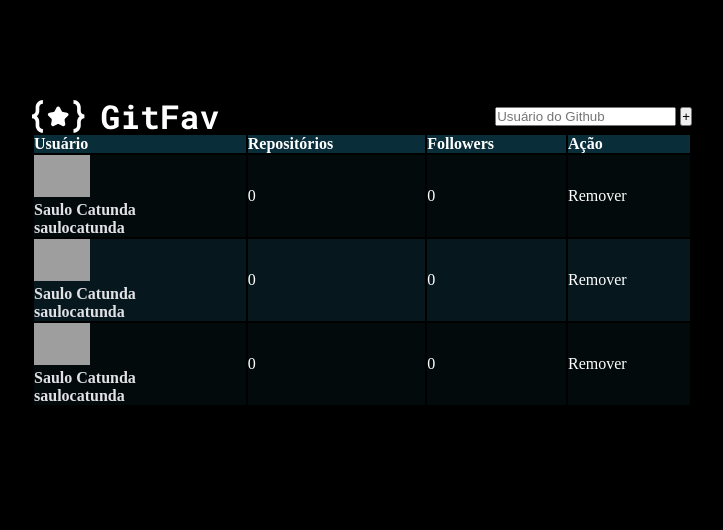
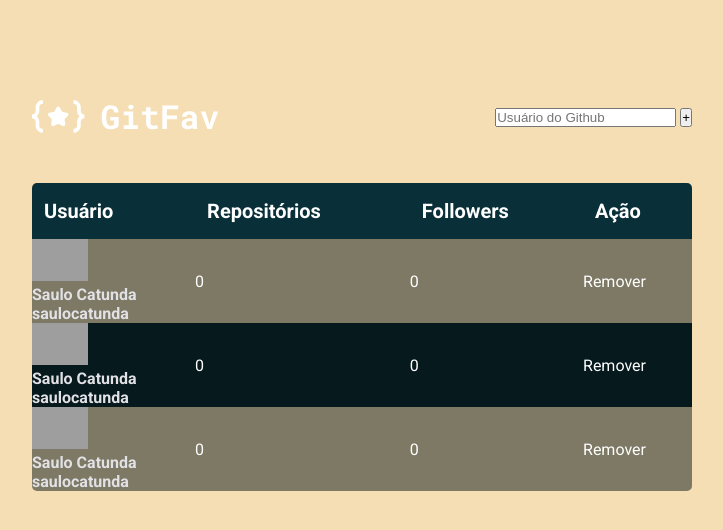
Before and after one commit to saulocatunda/git-fav, a plain HTML site: page index.html in a window 1280 px wide. Shown: the whole page, without its empty margins (278-1001 px from the left). Drawn offline with Linux system fonts and the light colour scheme; grey boxes are pictures that could not be loaded.

Commit message:
Style-TableV2

```diff
--- a/index.html
+++ b/index.html
@@ -7,6 +7,9 @@
     <link rel="shortcut icon" href="assets/star.svg" type="image/x-icon" />
     <script src="js/main.js" type="module" defer></script>
     <meta name="viewport" content="width=device-width, initial-scale=1.0" />
+    <style>
+      @import url('https://fonts.googleapis.com/css2?family=Roboto:wght@400;700&display=swap');
+    </style>
     <title>GitFav</title>
   </head>
   <body>
--- a/style.css
+++ b/style.css
@@ -6,9 +6,10 @@
 
 :root {
   font-size: 62.5%;
-  --hue: 194;
+  --hue: 191;
   --background-color: #000000;
   --text-color: #e1e1e6;
+  --border-color: #4a808c;
   --table-header-color: hsl(var(--hue), 72%, 13%);
   --table-dark-bg-color: hsla(var(--hue), 64%, 6%, 0.5);
   --table-light-bg-color: hsl(var(--hue), 65%, 7%);
@@ -42,16 +43,46 @@ header {
 
 body {
   font-size: 1.6rem;
-  background-color: var(--background-color);
+  background-color: wheat;
   color: var(--text-color);
   margin: 10vh 11vw;
+  font-family: 'Roboto', sans-serif;
 }
 
 /* Table */
 
 table {
   width: 100%;
+  border-collapse: collapse;
+}
+
+
+header {
+  margin-bottom: 5rem;
+}
+
+table th {
   text-align: left;
+  padding: 1.2rem;
+  font-size: 2rem;
+  font-weight: 700;
+  line-height: 3.2rem;
+}
+
+table th:first-child {
+  border-top-left-radius: 0.5rem;
+}
+
+table th:last-child {
+  border-top-right-radius: 0.5rem;
+}
+
+table tbody tr:last-child td:first-child {
+  border-bottom-left-radius: .5rem;
+}
+
+table tbody tr:last-child td:last-child {
+  border-bottom-right-radius: .5rem;
 }
 
 table td {
```
Also changed, not shown: 1 other file.
